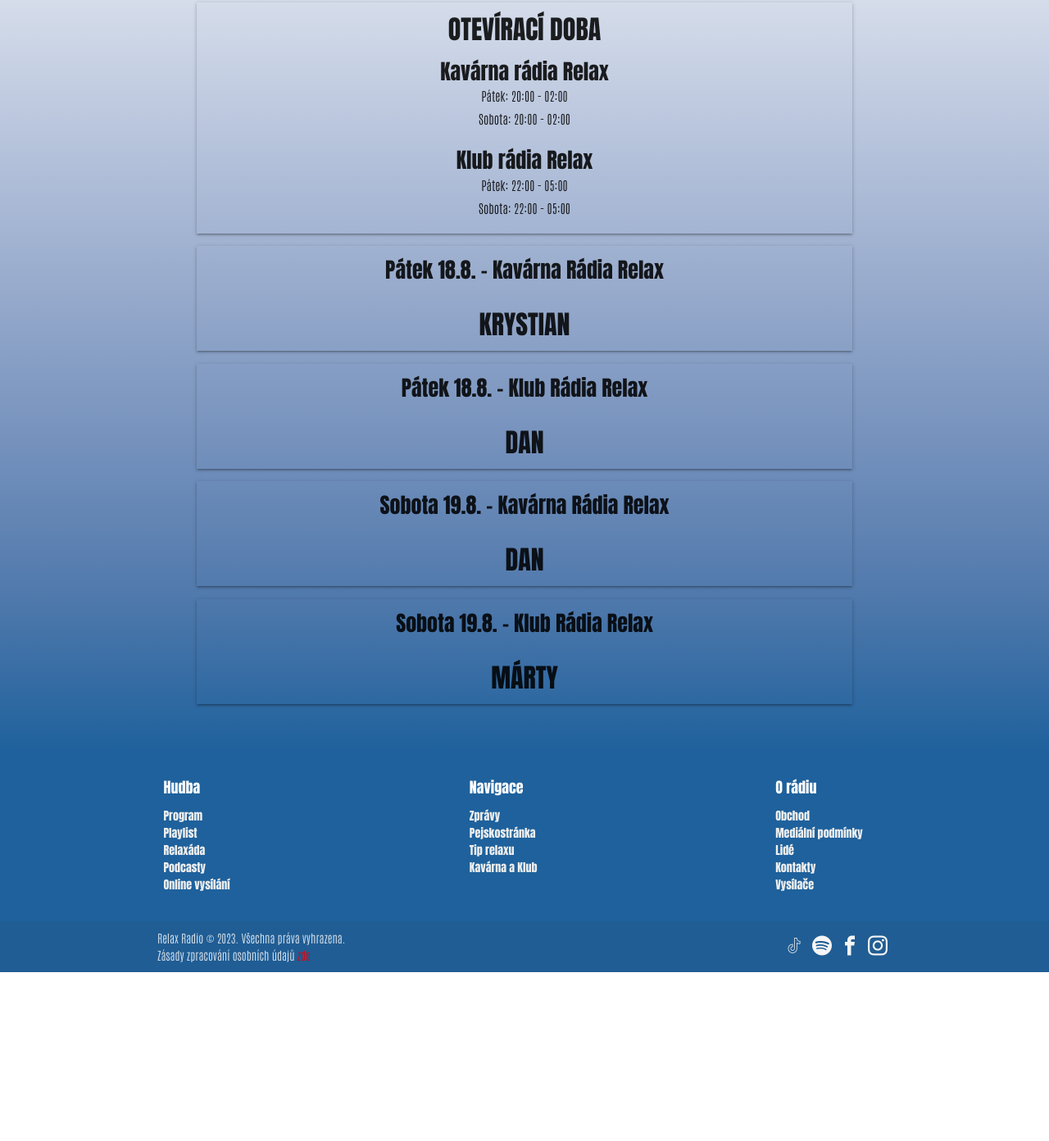
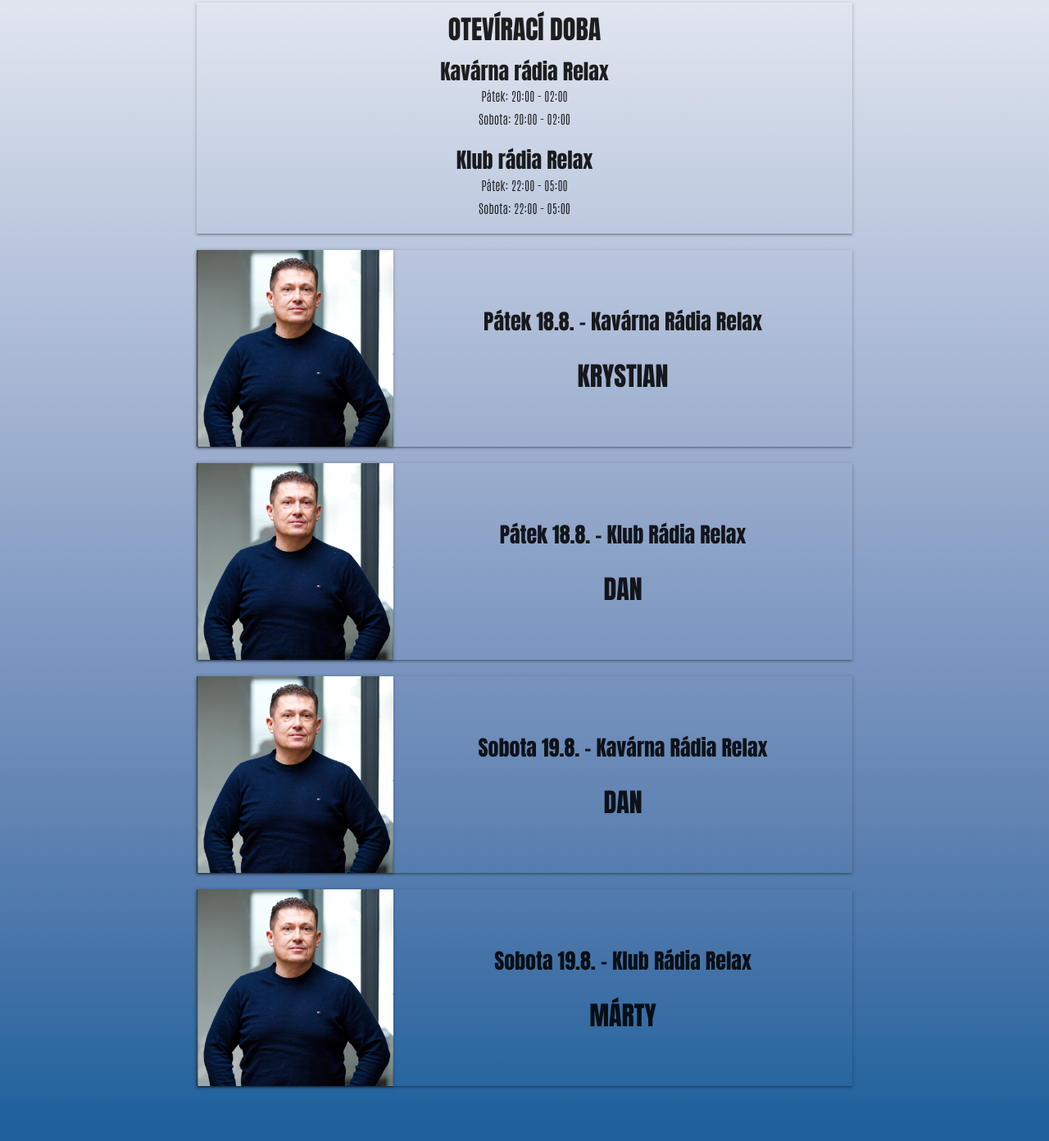
Before and after one commit to brezinatomas/brezinatomas.github.io, a plain HTML site: page kavarnaaklub.html in a window 1280 px wide. Shown: the part 238-1630 px from the top of the page at 82% size. Before the commit the page ends 1424 px from the top, so only its background shows below. Drawn offline with nearby package versions, Linux system fonts and the light colour scheme; files whose address does not match are found by name.

Commit message:
fotky u kavarny

```diff
--- a/kavarnaaklub.html
+++ b/kavarnaaklub.html
@@ -112,24 +112,46 @@
 
                 </div>
 
-                <div class="porad z-depth-1">
+                <div class="program-porad porad z-depth-1">
+                    <div class="daily-news-picture z-depth-1">
+                        <img class="daily-news-img" src="images/02.png"
+                             alt="Veronika">
+                    </div>
+                    <div class="program-content">
                         <h4 class="djs-nadpis">Pátek <span class="djs-date">18.8.</span> - Kavárna Rádia Relax</h4>
                         <h3 class="dj-jmeno">KRYSTIAN</h3>
                     </div>
+                </div>
 
-                <div class="porad z-depth-1">
+                <div class="program-porad porad z-depth-1">
+                    <div class="daily-news-picture z-depth-1">
+                        <img class="daily-news-img" src="images/02.png"
+                             alt="Veronika">
+                    </div>
+                    <div class="program-content">
                         <h4 class="djs-nadpis">Pátek <span class="djs-date">18.8.</span> - Klub Rádia Relax</h4>
                         <h3 class="dj-jmeno">DAN</h3>
                     </div>
-
-                <div class="porad z-depth-1">
+                </div>
+                <div class="program-porad porad z-depth-1">
+                    <div class="daily-news-picture z-depth-1">
+                        <img class="daily-news-img" src="images/02.png"
+                             alt="Veronika">
+                    </div>
+                    <div class="program-content">
                         <h4 class="djs-nadpis">Sobota <span class="djs-date">19.8.</span> - Kavárna Rádia Relax</h4>
                         <h3 class="dj-jmeno">DAN</h3>
                     </div>
-
-                <div class="porad z-depth-1">
+                </div>
+                <div class="program-porad porad z-depth-1">
+                    <div class="daily-news-picture z-depth-1">
+                        <img class="daily-news-img" src="images/02.png"
+                             alt="Veronika">
+                    </div>
+                    <div class="program-content">
                             <h4 class="djs-nadpis">Sobota <span class="djs-date">19.8.</span> - Klub Rádia Relax</h4>
                             <h3 class="dj-jmeno">MÁRTY</h3>
+                    </div>
                 </div>
             </div>
         </div>
```
Lines whose indentation alone changed are shown as unchanged.
